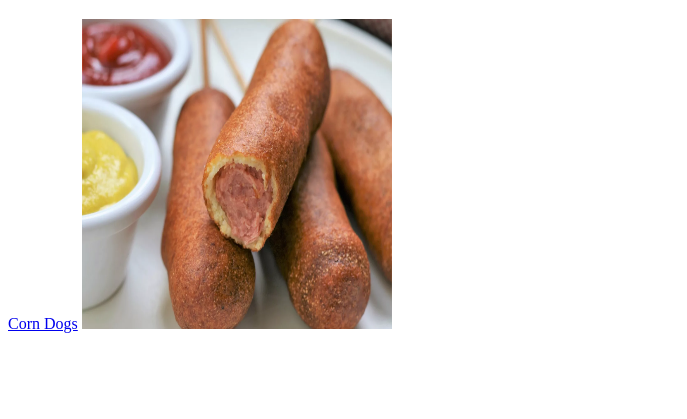
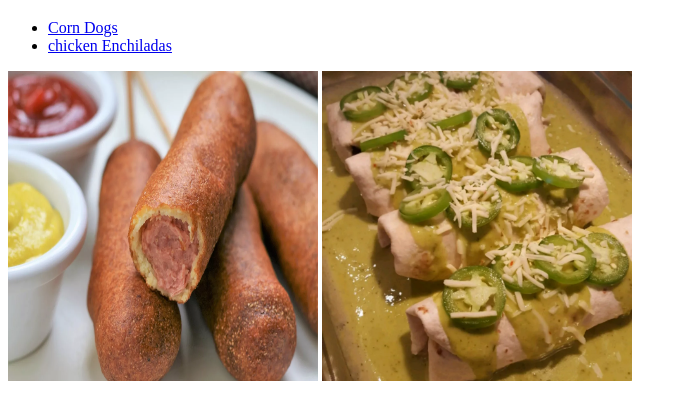
Before and after one commit to Bartok88/odin-recipes, a plain HTML site: page index.html in a window 1280 px wide. Shown: the part 61-480 px from the top of the page, without its empty margins (0-687 px from the left). Drawn offline with Linux system fonts and the light colour scheme.

Commit message:
Added new recipe
Added chickenenchiladas.html

```diff
--- a/index.html
+++ b/index.html
@@ -6,8 +6,11 @@
     </head>
     <body>
         <h1>Odin Recipes</h1>
-        <A href="recipes/corndogs.html">Corn Dogs</A>
+        <ul>
+       <li> <A href="recipes/corndogs.html">Corn Dogs</A></li>
+        <li><a href="recipes/chickenenchiladas.html">chicken Enchiladas</a></li>
+        </ul>
         <img src="./recipes/corndog.jpg" alt="Corndog Photo" height="310" width="310">
-
-</body>
+        <img src="./recipes/enchilada.jpg" alt="Chicken Enchiladas" height="310" width="310">
+    </body>
 </html>
```
